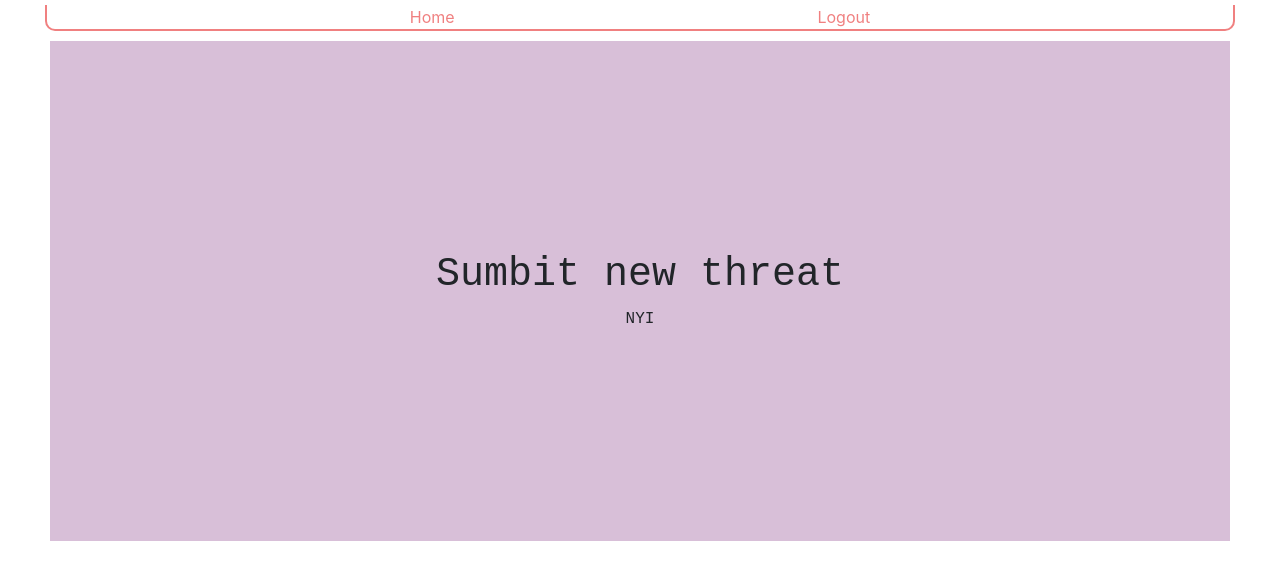
After one commit to JamesEllerbee/Cybersecurity-based-Knowledge-Management-System, a Django app: page /threats/submitThreat/ in a window 1280 px wide. The commit adds this page. Shown: the top 580 px of the page. Run offline with Django 3.2, Linux system fonts and the light colour scheme; a user stored in the database is signed in; some libraries are stand-ins or nearby versions.

Commit message:
started new threat submission

```diff
--- a/prototype/KnowledgeBase/templates/common-threats.html
+++ b/prototype/KnowledgeBase/templates/common-threats.html
@@ -7,6 +7,7 @@
 {% for threat in threats %}
     <a href="{% url 'threat-detail' threat.id %}">{{threat}}</a>
     <br>
-    {% endfor %}
-    For more information please call the company's IT department at: 555-867-5309
+{% endfor %}
+Have a threat not listed? <a href="./submitThreat/">Submit Threat</a>
+For more information please call the company's IT department at: 555-867-5309
 {% endblock %}
--- /dev/null
+++ b/prototype/KnowledgeBase/templates/threat-form.html
@@ -0,0 +1,5 @@
+{% extends "base_generic.html" %}
+{% block content %}
+<h1>Sumbit new threat</h1>
+NYI
+{% endblock %}
--- a/prototype/KnowledgeBase/urls.py
+++ b/prototype/KnowledgeBase/urls.py
@@ -5,6 +5,7 @@ urlpatterns = [
     path('', views.index, name='index'),
     path('question/', views.question, name='question'),
     path('threats/', views.threats, name='threats'),
+    path('threats/submitThreat/', views.submitThreat, name='submitThreat'),
     path('results/', views.results, name='results'),
     path('results/<int:question_id>/answer/', views.answer, name='answer'),
     path('results/submitQuestion/', views.submitQuestion, name='submitQuestion'),
--- a/prototype/KnowledgeBase/views.py
+++ b/prototype/KnowledgeBase/views.py
@@ -76,7 +76,7 @@ def answer(request, question_id):
     }
     return render(request, 'answer.html', context)
 
-
+@login_required
 def submitQuestion(request):
     if request.method == "GET":
         questionEntry = Question()
@@ -90,6 +90,9 @@ def submitQuestion(request):
     else:
         return render(request, 'error.html', {'errorMessage': 'Unexpected request for this page'})
 
+@login_required
+def submitThreat(request):
+    return render(request, 'threat-form.html')
 
 class ThreatDetailView(generic.DetailView):
     model = assetThreat
```
